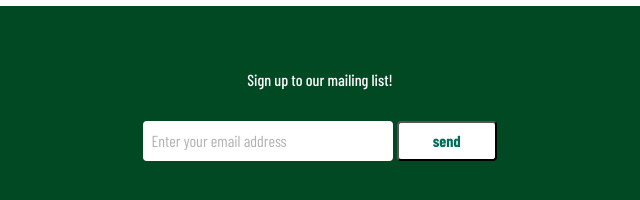
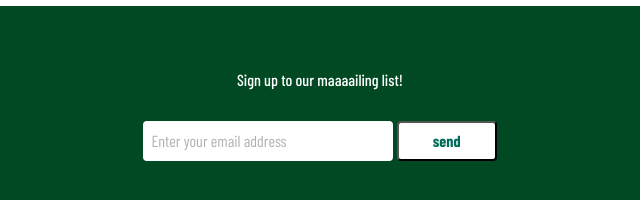
Before and after one commit to KartikSapra307/project, a plain HTML site: page recipe-finder-main/index.html in a window 1280 px wide. Shown: the part 1626-1826 px from the top of the page, 320-960 px from the left. Drawn offline with nearby package versions, Linux system fonts and the light colour scheme; a web font is replaced by a local one.

Commit message:
Update index.html
bdia kam kia

```diff
--- a/recipe-finder-main/index.html
+++ b/recipe-finder-main/index.html
@@ -122,7 +122,7 @@
       <div class="footer-container">
         <div class="footer">
           <div class="footer-email-form">
-            <h2>Sign up to our mailing list!</h2>
+            <h2>Sign up to our maaaailing list!</h2>
             <input
               type="email"
               placeholder="Enter your email address"
```
